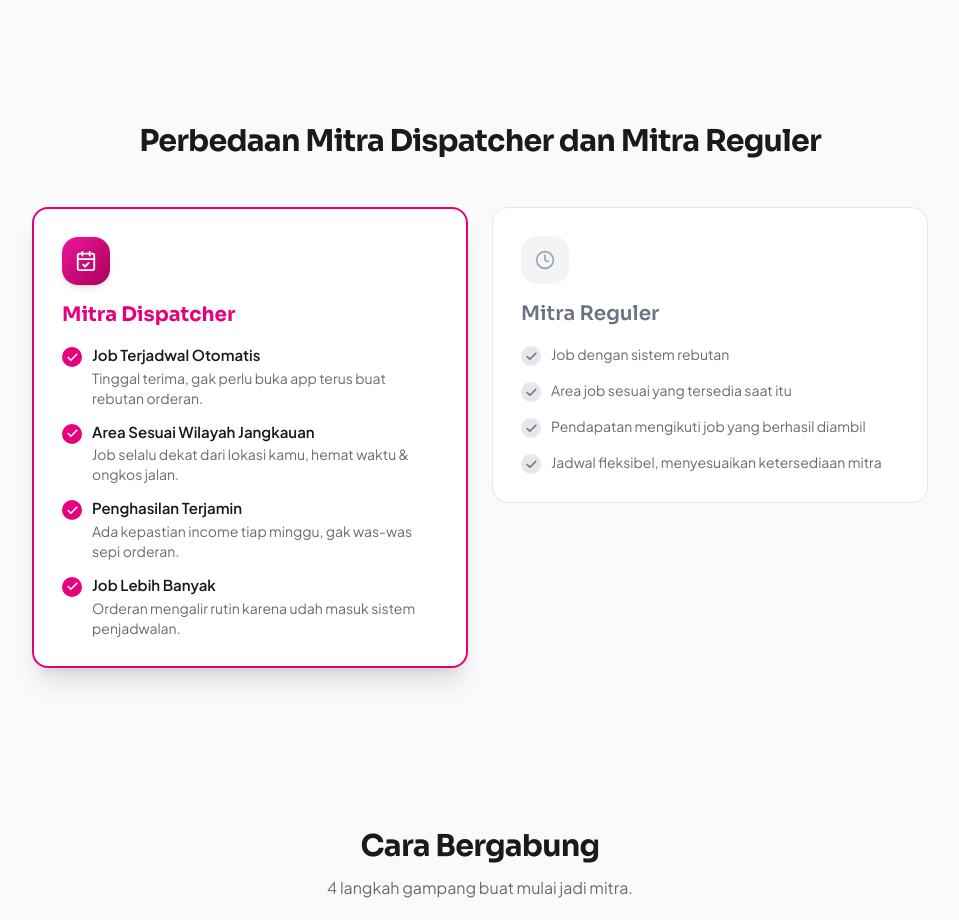
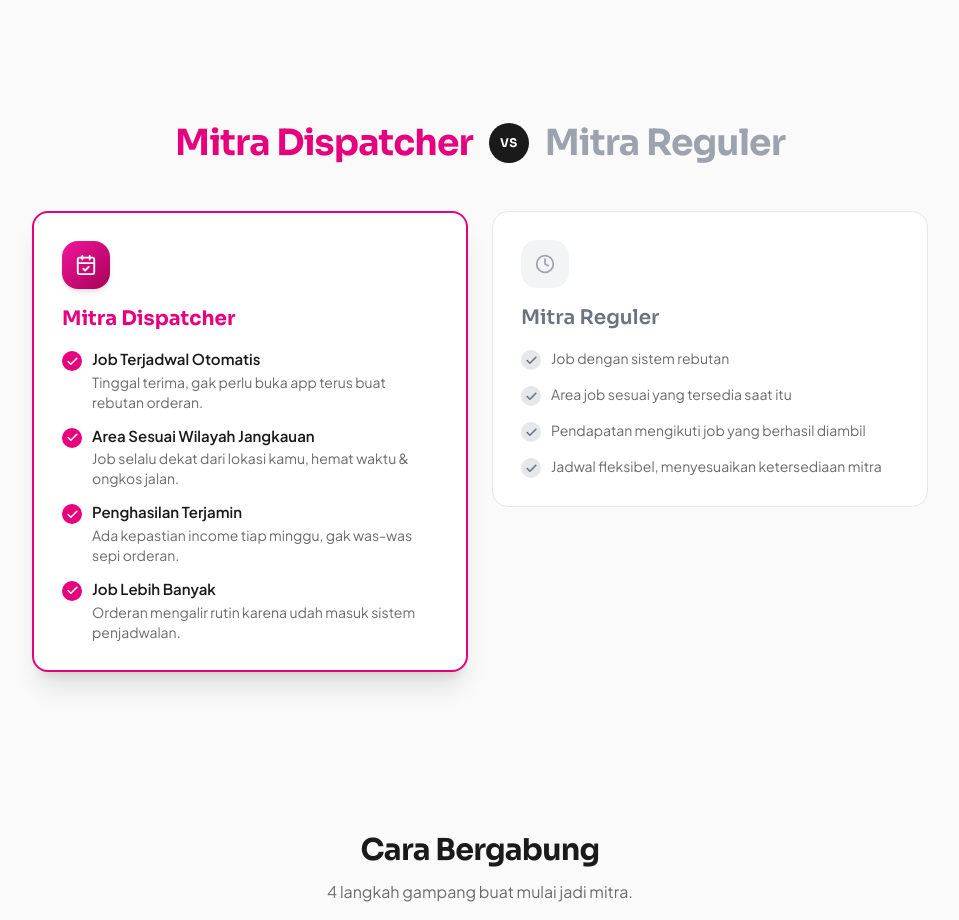
Before and after one commit to sejasaweb-app/rekrutmen-sejasa, a Next.js app: page / in a window 1280 px wide. Shown: the part 1380-2300 px from the top of the page, without its empty margins (160-1119 px from the left). Built offline with nearby package versions, Linux system fonts and the light colour scheme.

Commit message:
style: redesign heading section jadi Mitra Dispatcher vs Mitra Reguler

```diff
--- a/app/page.js
+++ b/app/page.js
@@ -209,8 +209,12 @@ export default function HomePage() {
       <section className="px-4 sm:px-6 py-12 sm:py-20 bg-[#FAFAFA]">
         <div className="max-w-4xl mx-auto">
           <div className="text-center mb-7 sm:mb-12">
-            <h2 className="font-display font-bold text-2xl sm:text-3xl tracking-tight">
-              Perbedaan Mitra Dispatcher dan Mitra Reguler
+            <h2 className="font-display font-bold text-2xl sm:text-4xl tracking-tight flex items-center justify-center gap-2.5 sm:gap-4 flex-wrap">
+              <span className="text-brand">Mitra Dispatcher</span>
+              <span className="inline-flex items-center justify-center w-8 h-8 sm:w-10 sm:h-10 rounded-full bg-ink text-white text-[11px] sm:text-xs font-bold uppercase tracking-wide shrink-0">
+                vs
+              </span>
+              <span className="text-gray-400">Mitra Reguler</span>
             </h2>
           </div>
           <div className="grid sm:grid-cols-2 gap-4 sm:gap-6 items-start">
```
